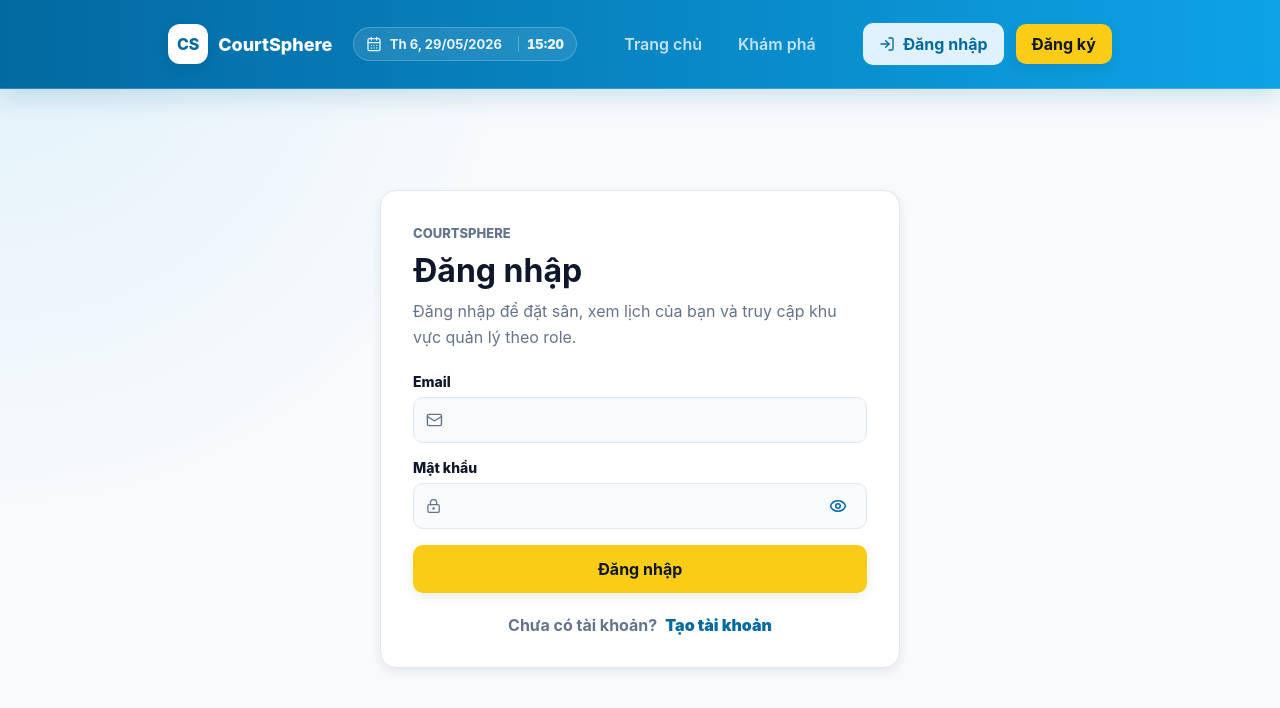
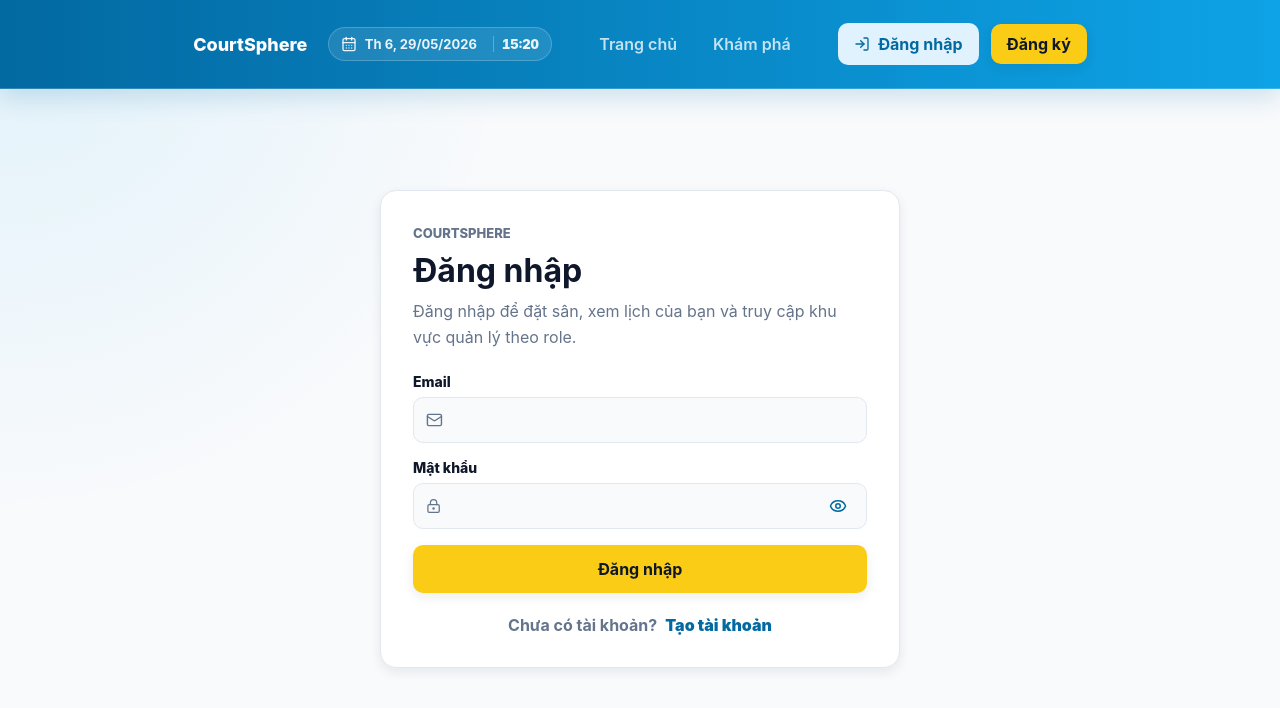
Before and after one commit to danny2708/CourtSphere, a React (Vite) app in the folder frontend/: page /login in a window 1280 px wide. Shown: the top 708 px of the page. Built offline with nearby package versions, Linux system fonts and the light colour scheme.

Commit message:
fix(UI): remove homepage logo

```diff
--- a/frontend/src/components/layout/AppHeader.tsx
+++ b/frontend/src/components/layout/AppHeader.tsx
@@ -118,7 +118,6 @@ export function AppHeader() {
     <header className="app-header">
       <div className="app-header__inner">
         <Link className="brand-link" to={ROUTE_PATHS.home} aria-label="CourtSphere">
-          <span className="brand-mark">CS</span>
           <span className="brand-text">CourtSphere</span>
         </Link>
 
```
